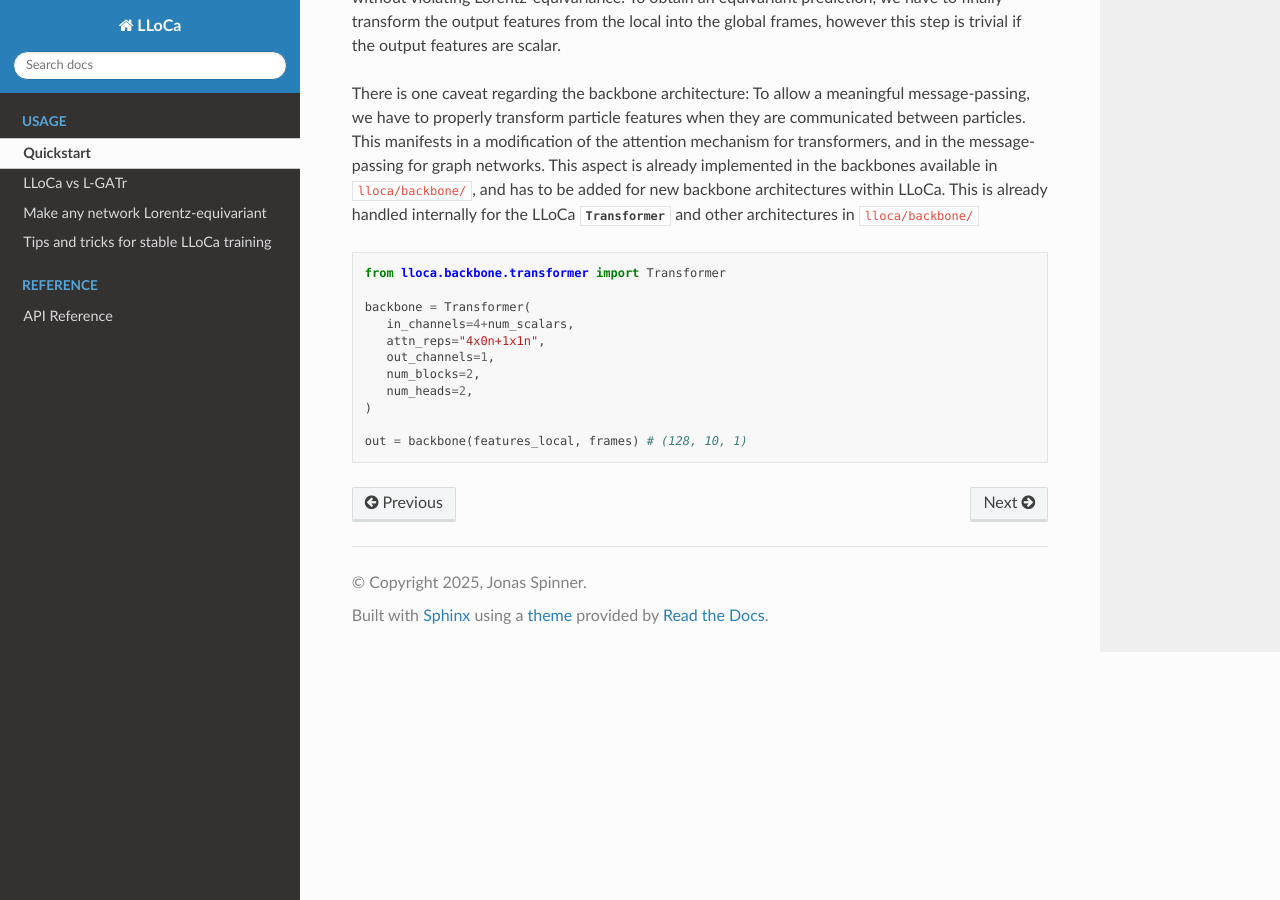
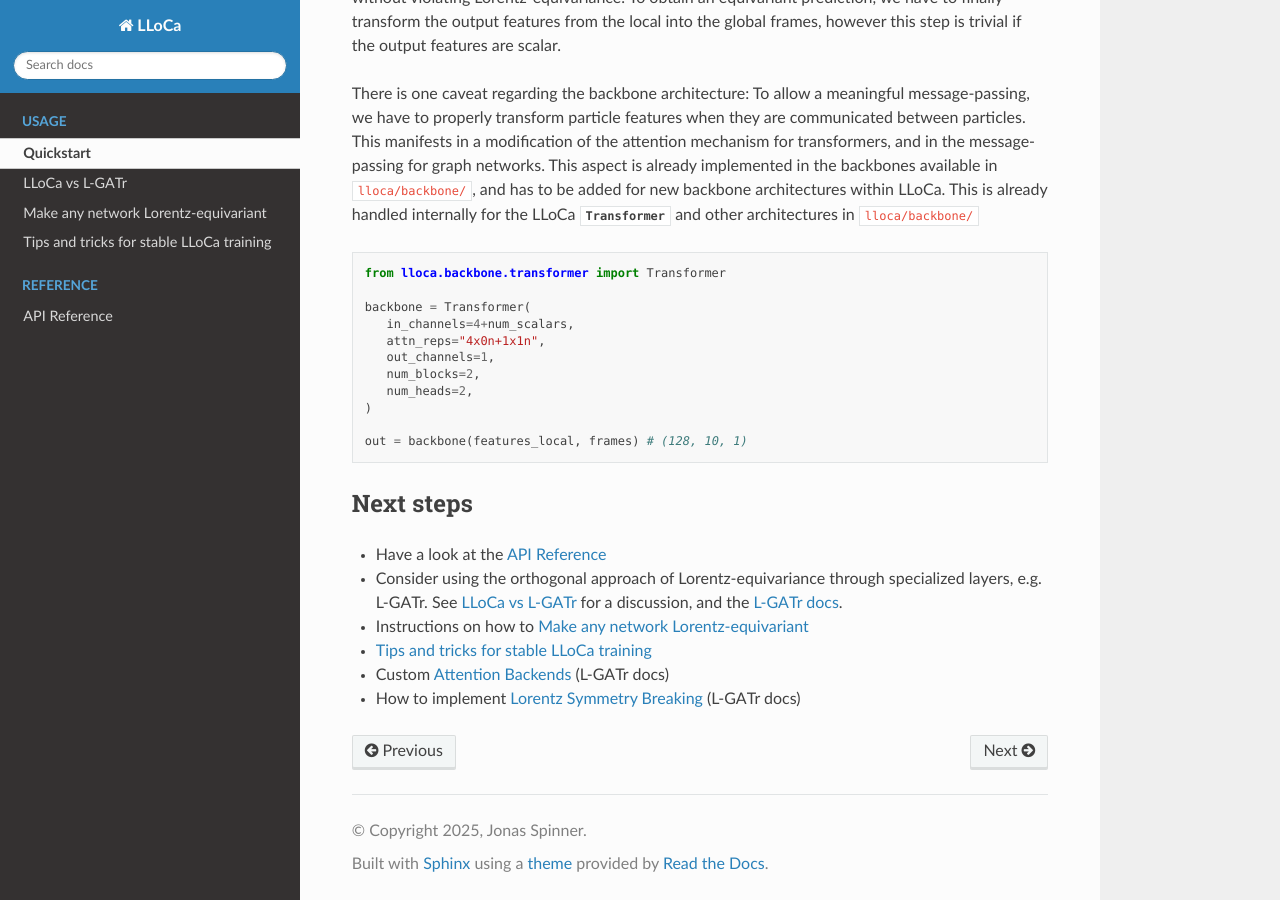
Before and after one commit to heidelberg-hepml/lloca, a Sphinx documentation site: the page built from docs/source/quickstart.rst, in a window 1280 px wide and 900 px high, scrolled down 3022 px. Built offline with Sphinx 7.4.7 and the Read the Docs theme 3.1.0, drawn with Linux system fonts in a browser that asks for light colours.

Commit message:
Add 'Next steps' section in quickstart

```diff
--- a/docs/source/quickstart.rst
+++ b/docs/source/quickstart.rst
@@ -148,3 +148,14 @@ This is already handled internally for the LLoCa :mod:`~lloca.backbone.transform
    )
 
    out = backbone(features_local, frames) # (128, 10, 1)
+
+Next steps
+----------
+
+- Have a look at the :doc:`api`
+- Consider using the orthogonal approach of Lorentz-equivariance through specialized layers, e.g. L-GATr.
+  See :doc:`lloca-vs-lgatr` for a discussion, and the `L-GATr docs <https://heidelberg-hepml.github.io/lgatr/index.html>`_.
+- Instructions on how to :doc:`more-backbones/index`
+- :doc:`numerics`
+- Custom `Attention Backends <https://heidelberg-hepml.github.io/lgatr/attention_backends.html>`_ (L-GATr docs)
+- How to implement `Lorentz Symmetry Breaking <https://heidelberg-hepml.github.io/lgatr/symmetry_breaking.html>`_ (L-GATr docs)
```
